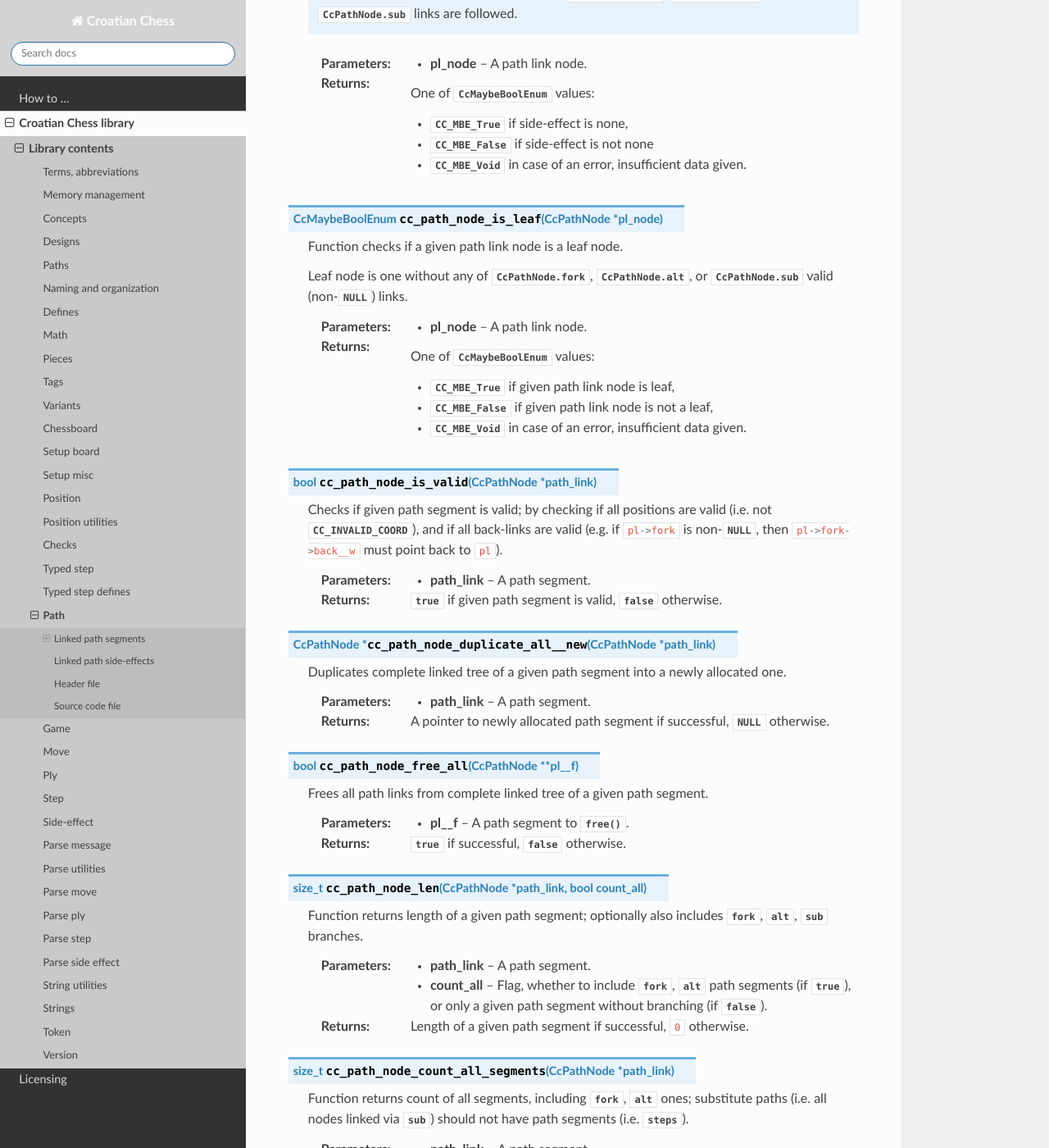
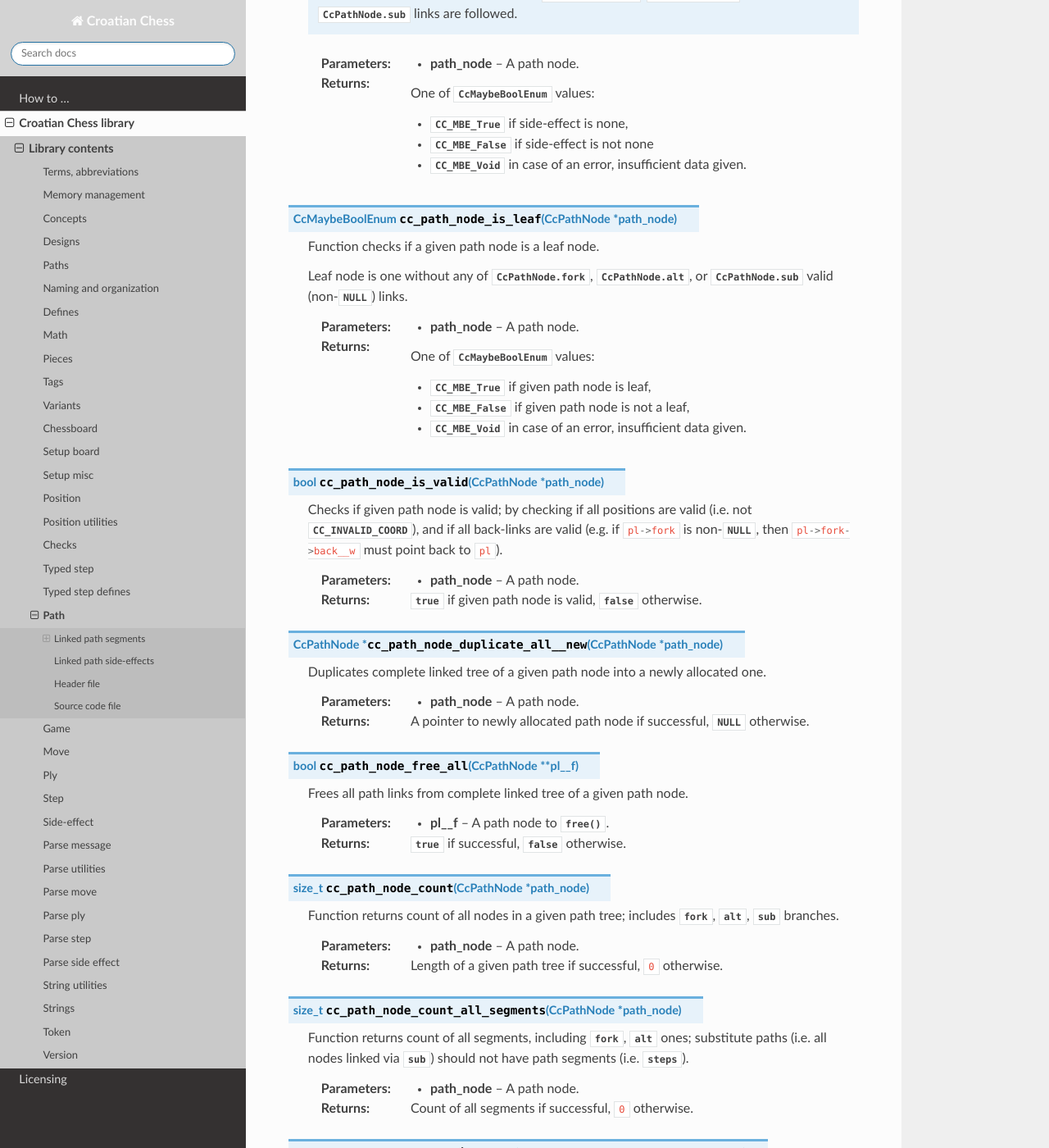
Before and after one commit to mmlacak/crochess, a Sphinx documentation site: the page built from docs/source/libcc/ccpath.rst, in a window 1280 px wide and 1400 px high, scrolled down 4079 px. Shown: the whole window at 82% size. Built offline with Sphinx 7.4.7 and the Read the Docs theme 3.1.0, drawn with Linux system fonts in a browser that asks for light colours; some of the changed text lies outside the part shown.

Commit message:
Renamed params, enums, macros. Replaced most path segment --> path node.

```diff
--- a/docs/source/libcc/ccpath.rst
+++ b/docs/source/libcc/ccpath.rst
@@ -53,7 +53,7 @@ Linked path segments
 
     .. c:member:: CcSideEffect side_effect
 
-        One chosen side-effect from all possible on piece encountered in previous
+        One chosen side-effect from all possible on a piece encountered in previous
         (parent) path segment.
 
     .. c:member:: CcStep * steps
@@ -94,7 +94,7 @@ Linked path segments
 
     .. c:member:: struct CcPathNode * alt
 
-        Link to alternative to this path segment.
+        Link to alternative to this path node.
 
         Alternative paths are used when there are multiple possible interactions with
         encountered piece.
@@ -109,8 +109,7 @@ Linked path segments
 
     .. c:member:: struct CcPathNode * sub
 
-        Link to substitute side-effects to path segment of a substitute-starting
-        node.
+        Link to substitute side-effect to originating path node.
 
         Substitute paths are used when there are multiple possible side-effects
         (interactions with encountered piece), which do not alter path of a
@@ -122,8 +121,8 @@ Linked path segments
 
     .. c:member:: struct CcPathNode * back__w
 
-        Weak back-link to parent node, regardless if pointed-to by :c:member:`fork`,
-        or :c:member:`alt`.
+        Weak back-link to parent path node, regardless if pointed-to by
+        :c:member:`fork`, :c:member:`alt`, or :c:member:`sub`.
 
     :c:`Struct` is tagged with the same :c:struct:`CcPathNode` name.
 
@@ -145,158 +144,155 @@ Linked path segments
     :returns: Pointer to a newly allocated path link if successful,
         :c:data:`NULL` otherwise.
 
-.. c:function:: CcPathNode * cc_path_node_add_fork( CcPathNode ** pl_step__a, CcPathNode ** pl_fork__n )
+.. c:function:: CcPathNode * cc_path_node_add_fork( CcPathNode ** pn_step__a, CcPathNode ** pn_fork__n )
 
-    Function extends forking paths of a given path step (:c:`pl_step__a`) with a
-    path segment (:c:`pl_fork__n`), as an additional alternative path (i.e. appends
-    to :c:`pl_step__a->fork->alt` linked list).
+    Function extends forking paths of a given path step (:c:`pn_step__a`) with a
+    path node (:c:`pn_fork__n`), as an additional alternative path (i.e. appends
+    to :c:`pn_step__a->fork->alt` linked list).
 
-    If a given path step doesn't have forking path yet (i.e. if :c:`pl_step__a->fork == NULL`),
+    If a given path step doesn't have forking path yet (i.e. if :c:`pn_step__a->fork == NULL`),
     function initializes it with a given forking path.
 
     .. note::
 
-        Extending path segment :c:`pl_fork__n` has its ownership transferred to
-        path segment :c:`pl_step__a`; as a result, inner pointer :c:`*pl_fork__n`
+        Extending path node :c:`pn_fork__n` has its ownership transferred to
+        path node :c:`pn_step__a`; as a result, inner pointer :c:`*pn_fork__n`
         is :c:data:`NULL`\ed.
 
-    :param pl_step__a: **Ownership**; a path step from which to fork.
-    :param pl_fork__n: **Ownership transfer**; forking path.
+    :param pn_step__a: **Ownership**; a path step from which to fork.
+    :param pn_fork__n: **Ownership transfer**; forking path.
     :returns: Weak pointer to alternative path if successful,
         :c:data:`NULL` otherwise.
 
-.. c:function:: CcPathNode * cc_path_node_add_alter( CcPathNode ** pl_step__a, CcPathNode ** pl_alt__n )
+.. c:function:: CcPathNode * cc_path_node_add_alter( CcPathNode ** pn_step__a, CcPathNode ** pn_alt__n )
 
-    Function extends alternating paths of a given path step (:c:`pl_step__a`) with
-    path segment (:c:`pl_alt__n`), i.e. appends to :c:`pl_step__a->alt` linked list.
+    Function extends alternating paths of a given path step (:c:`pn_step__a`) with
+    path node (:c:`pn_alt__n`), i.e. appends to :c:`pn_step__a->alt` linked list.
 
-    If a given path step doesn't have alternating path yet (i.e. if :c:`pl_step__a->alt == NULL`),
+    If a given path step doesn't have alternating path yet (i.e. if :c:`pn_step__a->alt == NULL`),
     function initializes it with a given alternative path.
 
     .. note::
 
-        Extending path segment :c:`pl_alt__n` has its ownership transferred to
-        path segment :c:`pl_step__a`; as a result, inner pointer :c:`*pl_alt__n`
+        Extending path node :c:`pn_alt__n` has its ownership transferred to
+        path node :c:`pn_step__a`; as a result, inner pointer :c:`*pn_alt__n`
         is :c:data:`NULL`\ed.
 
-    :param pl_step__a: **Ownership**; a path step from which to fork.
-    :param pl_alt__n: **Ownership transfer**; alternating path.
+    :param pn_step__a: **Ownership**; a path step from which to fork.
+    :param pn_alt__n: **Ownership transfer**; alternating path.
     :returns: Weak pointer to alternative path if successful,
         :c:data:`NULL` otherwise.
 
-.. c:function::CcPathNode * cc_path_node_add_subs( CcPathNode ** pl_step__a, CcPathNode ** pl_sub__n )
+.. c:function::CcPathNode * cc_path_node_add_subs( CcPathNode ** pn_step__a, CcPathNode ** pn_sub__n )
 
-    Function extends substitute paths of a given path step (:c:`pl_step__a`) with
-    path segment (:c:`pl_sub__n`), i.e. appends to :c:`pl_step__a->sub` linked list.
+    Function extends substitute paths of a given path step (:c:`pn_step__a`) with
+    path node (:c:`pn_sub__n`), i.e. appends to :c:`pn_step__a->sub` linked list.
 
-    If a given path step doesn't have substitute path yet (i.e. if :c:`pl_step__a->sub == NULL`),
+    If a given path step doesn't have substitute path yet (i.e. if :c:`pn_step__a->sub == NULL`),
     function initializes it with a given substitute path.
 
     .. note::
 
-        Extending path segment :c:`pl_alt__n` has its ownership transferred to
-        path segment :c:`pl_step__a`; as a result, inner pointer :c:`*pl_alt__n`
+        Extending path node :c:`pn_sub__n` has its ownership transferred to
+        path node :c:`pn_step__a`; as a result, inner pointer :c:`*pn_sub__n`
         is :c:data:`NULL`\ed.
 
-    :param pl_step__a: **Ownership**; a path step to which to add substitute
+    :param pn_step__a: **Ownership**; a path step to which to add substitute
         side-effect.
-    :param pl_sub__n: **Ownership transfer**; substituting path.
+    :param pn_sub__n: **Ownership transfer**; substituting path.
     :returns: Weak pointer to substitute path if successful,
         :c:data:`NULL` otherwise.
 
-.. c:function:: CcSideEffect * cc_path_node_last_step_side_effect( CcPathNode * pl_node )
+.. c:function:: CcSideEffect * cc_path_node_last_step_side_effect( CcPathNode * path_node )
 
-    Function returns weak pointer to side-effect of a last step in a given path link node.
+    Function returns weak pointer to side-effect of a last step in a given path node.
 
     .. note::
 
-        Path link node is not traversed, i.e. none of :c:member:`CcPathNode.fork`,
+        Path node is not traversed, i.e. none of :c:member:`CcPathNode.fork`,
         :c:member:`CcPathNode.alt`, or :c:member:`CcPathNode.sub` links are followed.
 
-    :param pl_node: A path link node.
+    :param path_node: A path node.
     :returns: Weak pointer to side-effect if successful,
               :c:data:`NULL` otherwise.
 
-.. c:function:: CcMaybeBoolEnum cc_path_node_last_step_side_effect_is_none( CcPathNode * pl_node )
+.. c:function:: CcMaybeBoolEnum cc_path_node_last_step_side_effect_is_none( CcPathNode * path_node )
 
-    Function checks if side-effect type of a last step in a given path link node is
+    Function checks if side-effect type of a last step in a given path node is
     :c:enumerator:`CC_SETE_None`.
 
     .. note::
 
-        Path link node is not traversed, i.e. none of :c:member:`CcPathNode.fork`,
+        Path node is not traversed, i.e. none of :c:member:`CcPathNode.fork`,
         :c:member:`CcPathNode.alt`, or :c:member:`CcPathNode.sub` links are followed.
 
-    :param pl_node: A path link node.
+    :param path_node: A path node.
     :returns: One of :c:enum:`CcMaybeBoolEnum` values:
 
         * :c:enumerator:`CC_MBE_True` if side-effect is none,
         * :c:enumerator:`CC_MBE_False` if side-effect is not none
         * :c:enumerator:`CC_MBE_Void` in case of an error, insufficient data given.
 
-.. c:function:: CcMaybeBoolEnum cc_path_node_is_leaf( CcPathNode * pl_node )
+.. c:function:: CcMaybeBoolEnum cc_path_node_is_leaf( CcPathNode * path_node )
 
-    Function checks if a given path link node is a leaf node.
+    Function checks if a given path node is a leaf node.
 
     Leaf node is one without any of  :c:member:`CcPathNode.fork`,
     :c:member:`CcPathNode.alt`, or :c:member:`CcPathNode.sub`
     valid (non-:c:data:`NULL`) links.
 
-    :param pl_node: A path link node.
+    :param path_node: A path node.
     :returns: One of :c:enum:`CcMaybeBoolEnum` values:
 
-        * :c:enumerator:`CC_MBE_True` if given path link node is leaf,
-        * :c:enumerator:`CC_MBE_False` if given path link node is not a leaf,
+        * :c:enumerator:`CC_MBE_True` if given path node is leaf,
+        * :c:enumerator:`CC_MBE_False` if given path node is not a leaf,
         * :c:enumerator:`CC_MBE_Void` in case of an error, insufficient data given.
 
-.. c:function:: bool cc_path_node_is_valid( CcPathNode * path_link )
+.. c:function:: bool cc_path_node_is_valid( CcPathNode * path_node )
 
-    Checks if given path segment is valid; by checking if all positions are valid
+    Checks if given path node is valid; by checking if all positions are valid
     (i.e. not :c:data:`CC_INVALID_COORD`), and if all back-links are valid (e.g.
     if :c:`pl->fork` is non-:c:data:`NULL`, then :c:`pl->fork->back__w` must point
     back to :c:`pl`).
 
-    :param path_link: A path segment.
-    :returns: :c:data:`true` if given path segment is valid,
+    :param path_node: A path node.
+    :returns: :c:data:`true` if given path node is valid,
               :c:data:`false` otherwise.
 
-.. c:function:: CcPathNode * cc_path_node_duplicate_all__new( CcPathNode * path_link )
+.. c:function:: CcPathNode * cc_path_node_duplicate_all__new( CcPathNode * path_node )
 
-    Duplicates complete linked tree of a given path segment into a newly
+    Duplicates complete linked tree of a given path node into a newly
     allocated one.
 
-    :param path_link: A path segment.
-    :returns: A pointer to newly allocated path segment if successful,
+    :param path_node: A path node.
+    :returns: A pointer to newly allocated path node if successful,
               :c:data:`NULL` otherwise.
 
 .. c:function:: bool cc_path_node_free_all( CcPathNode ** pl__f )
 
-    Frees all path links from complete linked tree of a given path segment.
+    Frees all path links from complete linked tree of a given path node.
 
-    :param pl__f: A path segment to :c:func:`free()`.
+    :param pl__f: A path node to :c:func:`free()`.
     :returns: :c:data:`true` if successful, :c:data:`false` otherwise.
 
-.. c:function:: size_t cc_path_node_len( CcPathNode * path_link, bool count_all )
+.. c:function:: size_t cc_path_node_count( CcPathNode * path_node )
 
-    Function returns length of a given path segment; optionally also includes
+    Function returns count of all nodes in a given path tree; includes
     :c:member:`fork`, :c:member:`alt`, :c:member:`sub` branches.
 
-    :param path_link: A path segment.
-    :param count_all: Flag, whether to include :c:member:`fork`, :c:member:`alt`
-        path segments (if :c:data:`true`), or only a given path segment
-        without branching (if :c:data:`false`).
-    :returns: Length of a given path segment if successful, ``0`` otherwise.
+    :param path_node: A path node.
+    :returns: Length of a given path tree if successful, ``0`` otherwise.
 
-.. c:function:: size_t cc_path_node_count_all_segments( CcPathNode * path_link )
+.. c:function:: size_t cc_path_node_count_all_segments( CcPathNode * path_node )
 
     Function returns count of all segments, including :c:member:`fork`,
     :c:member:`alt` ones; substitute paths (i.e. all nodes linked via :c:member:`sub`)
     should not have path segments (i.e. :c:member:`steps`).
 
-    :param path_link: A path segment.
+    :param path_node: A path node.
     :returns: Count of all segments if successful, ``0`` otherwise.
 
-.. c:function:: char * cc_path_node_to_string__new( cc_uchar_t depth, CcPathNode * path_link_node )
+.. c:function:: char * cc_path_node_to_string__new( cc_uchar_t depth, CcPathNode * path_node )
 
     Function returns string containing user-readable representation of a given
     path node.
@@ -308,18 +304,18 @@ Linked path segments
     or after continuing current path (by taking next node).
 
     :param depth: Path node depth.
-    :param path_link_node: A path segment.
+    :param path_node: A path node.
     :returns: A newly allocated, null-terminated (``'\0'``) string if
         successful, :c:data:`NULL` otherwise.
     :seealso: :c:func:`cc_pos_to_string()`
 
 .. .. TODO :: rethink (maybe?)
-.. .. c:function:: char * cc_path_node_to_string__new( CcPathNode * path_link )
+.. .. c:function:: char * cc_path_node_to_string__new( CcPathNode * path_node )
 ..
 ..     Function returns string containing user-readable representation of a complete
 ..     path tree, including :c:member:`fork`, :c:member:`alt` branches.
 ..
-..     :param path_link: A path segment.
+..     :param path_node: A path node.
 ..     :returns: A newly allocated, null-terminated (``'\0'``) string if
 ..         successful, :c:data:`NULL` otherwise.
 ..     :seealso: :c:func:`cc_pos_to_string()`
@@ -329,50 +325,50 @@ Linked path segments
 Node linkage
 ^^^^^^^^^^^^
 
-.. c:enum:: CcPathLinkNodeLinkageEnum
+.. c:enum:: CcPathNodeLinkageEnum
 
     Enumerates all node links in a path node, i.e. all different pointers a node
     can use to have a link to another node, see :c:struct:`CcPathNode`.
 
-    .. c:enumerator:: CC_PLNLE_NoLinkage
+    .. c:enumerator:: CC_PNLE_NoLinkage
 
-    .. c:enumerator:: CC_PLNLE_Fork
+    .. c:enumerator:: CC_PNLE_Fork
 
-    .. c:enumerator:: CC_PLNLE_Alt
+    .. c:enumerator:: CC_PNLE_Alt
 
-    .. c:enumerator:: CC_PLNLE_Sub
+    .. c:enumerator:: CC_PNLE_Sub
 
-    :c:`enum` is tagged with the same :c:enum:`CcPathLinkNodeLinkageEnum` name.
+    :c:`enum` is tagged with the same :c:enum:`CcPathNodeLinkageEnum` name.
 
-.. c:macro:: CC_PATH_LINK_NODE_LINKAGE_IS_ENUMERATOR(plnle)
+.. c:macro:: CC_PATH_NODE_LINKAGE_IS_ENUMERATOR(plnle)
 
     Macro to check if given variant value is an enumerator, i.e. between
-    :c:enumerator:`CC_PLNLE_NoLinkage` and :c:enumerator:`CC_PLNLE_Sub` values.
+    :c:enumerator:`CC_PNLE_NoLinkage` and :c:enumerator:`CC_PNLE_Sub` values.
 
     :param plnle: Variant (integer) value.
     :returns: :c:data:`true` if enumerator, :c:data:`false` otherwise.
 
-.. c:macro:: CC_PATH_LINK_NODE_LINKAGE_IS_VALID(plnle)
+.. c:macro:: CC_PATH_NODE_LINKAGE_IS_VALID(plnle)
 
     Macro to check if given variant value is a valid enumerator, i.e. between
-    :c:enumerator:`CC_PLNLE_NoLinkage` and :c:enumerator:`CC_PLNLE_Sub` values.
+    :c:enumerator:`CC_PNLE_NoLinkage` and :c:enumerator:`CC_PNLE_Sub` values.
 
-    This macro is the same as :c:macro:`CC_PATH_LINK_NODE_LINKAGE_IS_ENUMERATOR`, since
-    :c:enum:`CcPathLinkNodeLinkageEnum` does not feature *null* (or *void*, or *empty*) value.
+    This macro is the same as :c:macro:`CC_PATH_NODE_LINKAGE_IS_ENUMERATOR`, since
+    :c:enum:`CcPathNodeLinkageEnum` does not feature *null* (or *void*, or *empty*) value.
 
     :param plnle: Variant (integer) value.
     :returns: :c:data:`true` if valid enumerator, :c:data:`false` otherwise.
 
-.. c:macro:: CC_MAX_LEN_PATH_LINK_NODE_LINKAGE_STRING
+.. c:macro:: CC_MAX_LEN_PATH_NODE_LINKAGE_STRING
 
     Maximum length a node linkage string can be, equals to ``4``.
 
-.. c:macro:: CC_SIZE_PATH_LINK_NODE_LINKAGE_STRING
+.. c:macro:: CC_SIZE_PATH_NODE_LINKAGE_STRING
 
     Maximum size a node linkage string can be, equals to
-    :c:macro:`CC_MAX_LEN_PATH_LINK_NODE_LINKAGE_STRING` + ``1``.
+    :c:macro:`CC_MAX_LEN_PATH_NODE_LINKAGE_STRING` + ``1``.
 
-.. c:function:: char const * cc_path_node_linkage_as_string( CcPathLinkNodeLinkageEnum plnle )
+.. c:function:: char const * cc_path_node_linkage_as_string( CcPathNodeLinkageEnum plnle )
 
     Function returns string containing user-readable representation of a given
     path node linkage.
@@ -381,18 +377,18 @@ Node linkage
 
         Returned string is not :c:func:`alloc()`\ated, do not :c:func:`free()` it.
 
-    :param plnle: A node linkage, :c:enum:`CcPathLinkNodeLinkageEnum` value.
+    :param plnle: A node linkage, :c:enum:`CcPathNodeLinkageEnum` value.
     :returns: Pointer to a non-allocated, null-terminated (``'\0'``) string if successful,
         :c:data:`NULL` otherwise.
 
-.. c:function:: CcPathLinkNodeLinkageEnum cc_path_node_linkage( CcPathNode * path_link_node )
+.. c:function:: CcPathNodeLinkageEnum cc_path_node_linkage( CcPathNode * path_node )
 
     Function returns linkage of a given path node.
 
-    :param path_link_node: A path node.
-    :returns: Path node linkage, :c:enum:`CcPathLinkNodeLinkageEnum` value.
+    :param path_node: A path node.
+    :returns: Path node linkage, :c:enum:`CcPathNodeLinkageEnum` value.
 
-.. c:function:: char const * cc_path_node_linkage_to_string( CcPathNode * path_link_node )
+.. c:function:: char const * cc_path_node_linkage_to_string( CcPathNode * path_node )
 
     Function returns string containing user-readable linkage representation
     of a given path node.
@@ -401,7 +397,7 @@ Node linkage
 
         Returned string is not :c:func:`alloc()`\ated, do not :c:func:`free()` it.
 
-    :param path_link_node: A path node.
+    :param path_node: A path node.
     :returns: Pointer to a non-allocated, null-terminated (``'\0'``) string if successful,
         :c:data:`NULL` otherwise.
     :seealso: :c:func:`cc_path_node_linkage_as_string()`
```
Also changed, not shown: other parts of docs/source/libcc/ccpath.rst (+3 -3 lines), 4 other files.
